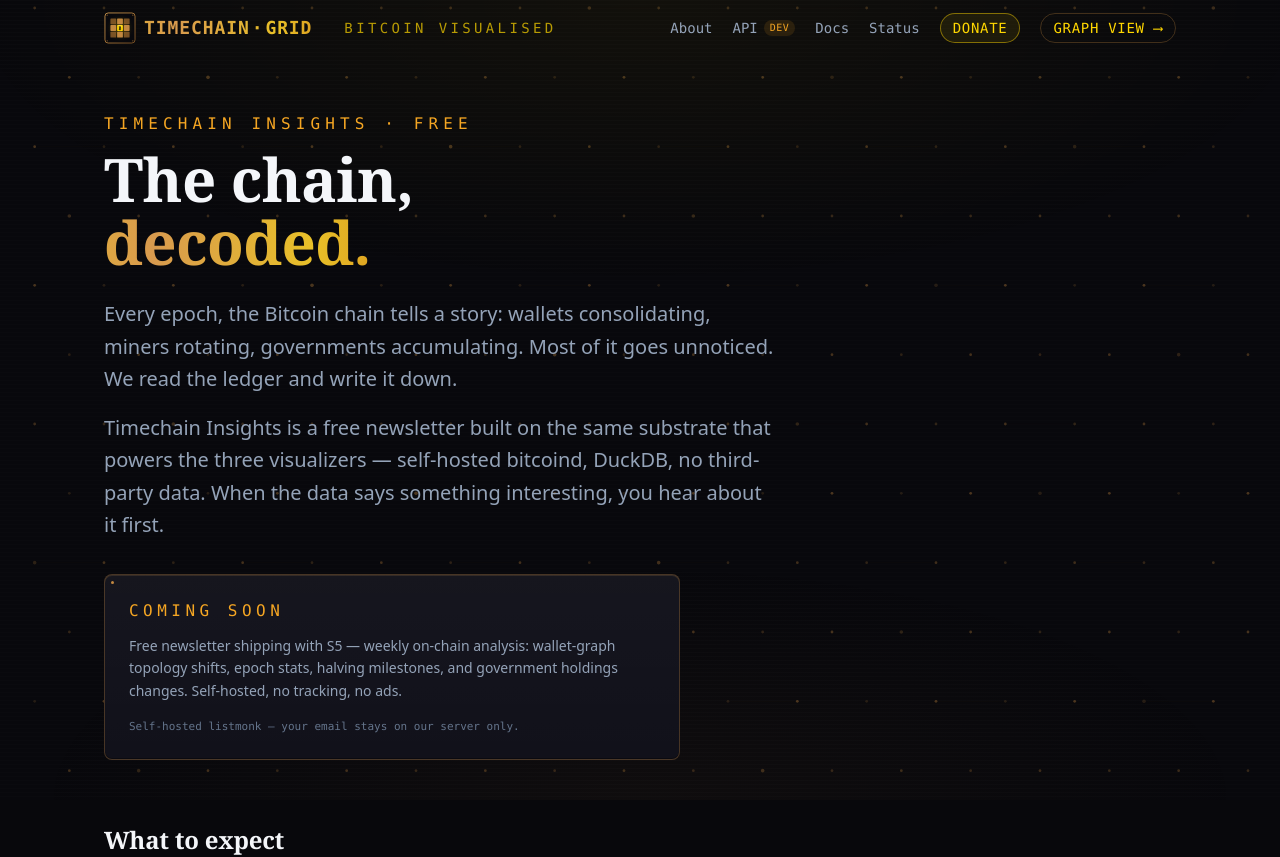
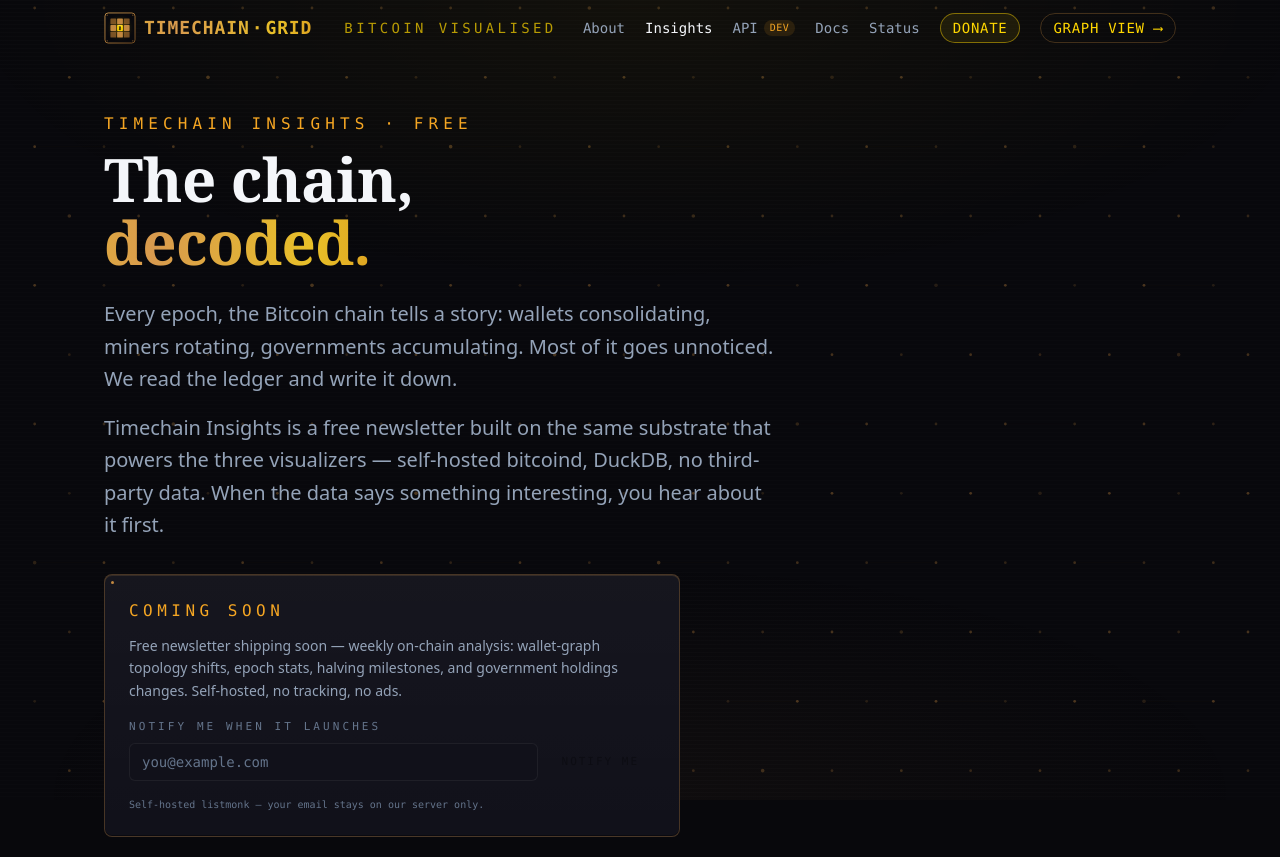
Before and after one commit to timechaingrid/timechaingrid, a Next.js app: page /insights in a window 1280 px wide. Shown: the top 857 px of the page. Built offline with nearby package versions, Linux system fonts and the light colour scheme.

Commit message:
feat(insights): NavBar link + og:image + localStorage pre-capture funnel
Mirror of Graph. NavBar amber fix + Insights nav entry. 274 tests green.

```diff
--- a/src/app/(site)/insights/page.tsx
+++ b/src/app/(site)/insights/page.tsx
@@ -12,6 +12,13 @@
       'On-chain analysis from the operators of timechaingraph.com — epoch by epoch, delivered to your inbox.',
     url: `${SITE_URL}/insights`,
     type: 'website',
+    images: [{ url: `${SITE_URL}/og-insights.svg`, width: 1200, height: 630 }],
+  },
+  twitter: {
+    card: 'summary_large_image',
+    title: 'Timechain Insights',
+    description: 'On-chain analysis from the operators of timechaingraph.com — epoch by epoch, delivered to your inbox.',
+    images: [`${SITE_URL}/og-insights.svg`],
   },
 };
 
--- a/src/components/InsightsSignup.tsx
+++ b/src/components/InsightsSignup.tsx
@@ -3,13 +3,15 @@
 import { useState } from 'react';
 
 type State = 'idle' | 'submitting' | 'success' | 'error';
+type PreState = 'idle' | 'saved';
 
 /**
  * InsightsSignup — email capture for the Timechain Insights free newsletter.
  *
  * When subscribeUrl is set: live double-opt-in form (POSTs to same-origin
  * /api/subscribe CF Pages Function → listmonk; listmonk sends the confirm email).
- * When subscribeUrl is empty: "coming soon" callout — no network call, no form.
+ * When subscribeUrl is empty: "coming soon" with optional localStorage pre-capture
+ * so early visitors who click before listmonk is provisioned still convert.
  *
  * Privacy: /api/subscribe is same-origin — the listmonk URL never appears in
  * client code; privacy-audit stays green.
@@ -18,19 +20,78 @@
   const [email, setEmail] = useState('');
   const [state, setState] = useState<State>('idle');
   const [errorMsg, setErrorMsg] = useState('');
+  const [preEmail, setPreEmail] = useState('');
+  const [preState, setPreState] = useState<PreState>('idle');
 
   if (!subscribeUrl) {
+    const handlePreCapture = (e: React.FormEvent) => {
+      e.preventDefault();
+      const trimmed = preEmail.trim();
+      if (!trimmed || !/^[^\s@]+@[^\s@]+\.[^\s@]+$/.test(trimmed)) return;
+      try {
+        localStorage.setItem('insights_pre_capture', trimmed);
+      } catch {
+        // SSR or storage denied — proceed anyway
+      }
+      setPreState('saved');
+    };
+
+    if (preState === 'saved') {
+      return (
+        <div className="brass-panel rounded-lg p-6">
+          <p className="text-display text-xl font-semibold" style={{ color: 'var(--color-gold)' }}>
+            Got it
+          </p>
+          <p className="mt-3 text-sm leading-relaxed text-[color:var(--color-text-secondary)]">
+            We&apos;ll notify{' '}
+            <span className="text-mono text-[color:var(--color-amber)]">{preEmail}</span>{' '}
+            when the first issue ships. No tracking, one click to unsubscribe.
+          </p>
+        </div>
+      );
+    }
+
     return (
       <div className="brass-panel rounded-lg p-6">
         <p className="text-mono text-base uppercase tracking-[0.28em] text-[color:var(--color-amber)]">
           Coming soon
         </p>
         <p className="mt-3 text-sm leading-relaxed text-[color:var(--color-text-secondary)]">
-          Free newsletter shipping with S5 — weekly on-chain analysis: wallet-graph
+          Free newsletter shipping soon — weekly on-chain analysis: wallet-graph
           topology shifts, epoch stats, halving milestones, and government holdings
           changes. Self-hosted, no tracking, no ads.
         </p>
-        <p className="text-mono mt-4 text-[11px] text-[color:var(--color-text-muted)]">
+        <form onSubmit={handlePreCapture} noValidate className="mt-4">
+          <label
+            htmlFor="insights-pre-email"
+            className="text-mono block text-[11px] uppercase tracking-[0.28em] text-[color:var(--color-text-muted)]"
+          >
+            Notify me when it launches
+          </label>
+          <div className="mt-2 flex gap-2">
+            <input
+              id="insights-pre-email"
+              type="email"
+              required
+              autoComplete="email"
+              value={preEmail}
+              onChange={(e) => setPreEmail(e.target.value)}
+              placeholder="you@example.com"
+              className="text-mono min-w-0 flex-1 rounded-md border border-[color:var(--color-card-border)] bg-[color:var(--color-background-light)] px-3 py-2 text-sm text-[color:var(--color-text-primary)] placeholder:text-[color:var(--color-text-muted)] focus:border-[color:var(--color-amber)]/60 focus:outline-none"
+            />
+            <button
+              type="submit"
+              disabled={!preEmail.trim()}
+              className="text-mono shrink-0 rounded-md px-4 py-2 text-[11px] uppercase tracking-[0.18em] text-[color:var(--color-background)] transition-opacity disabled:opacity-50"
+              style={{
+                background: 'radial-gradient(ellipse at center, var(--color-accent-deep) 0%, var(--color-accent) 100%)',
+              }}
+            >
+              Notify me
+            </button>
+          </div>
+        </form>
+        <p className="text-mono mt-4 text-[10px] text-[color:var(--color-text-muted)]">
           Self-hosted listmonk — your email stays on our server only.
         </p>
       </div>
--- a/src/components/NavBar.tsx
+++ b/src/components/NavBar.tsx
@@ -27,14 +27,16 @@
 
 const SECTIONS: NavLink[] = [
   { href: '/about', label: 'About' },
+  { href: '/insights', label: 'Insights' },
   { href: '/api', label: 'API', inDev: true },
   { href: '/docs', label: 'Docs' },
   { href: '/status', label: 'Status' },
 ];
 
-const ACCENT_VAR: Record<'cyan' | 'gold', string> = {
+const ACCENT_VAR: Record<'cyan' | 'gold' | 'amber', string> = {
   cyan: 'var(--color-accent-cyan)',
   gold: 'var(--color-gold)',
+  amber: 'var(--color-amber)',
 };
 
 export function NavBar() {
```
Also changed, not shown: public/og-insights.svg (added), 1 other file (tests, documents, lock files or other folders).
